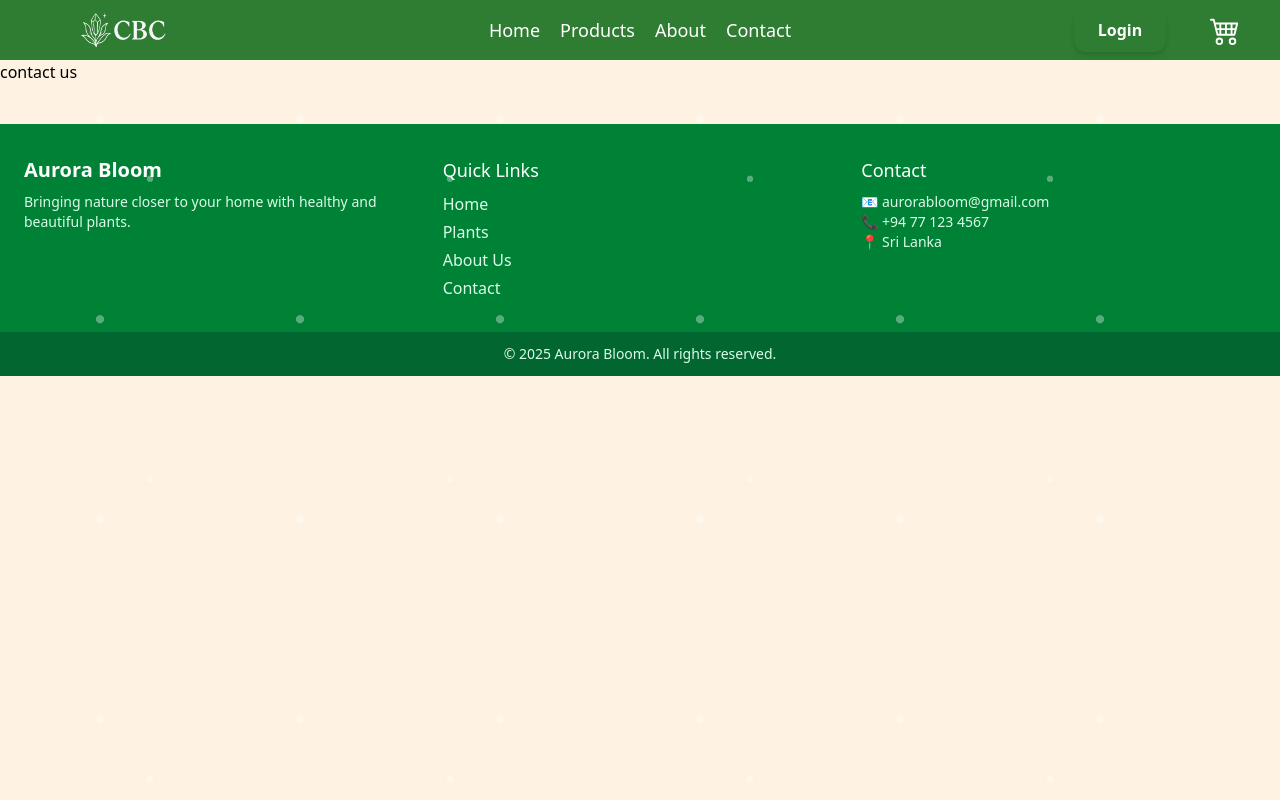
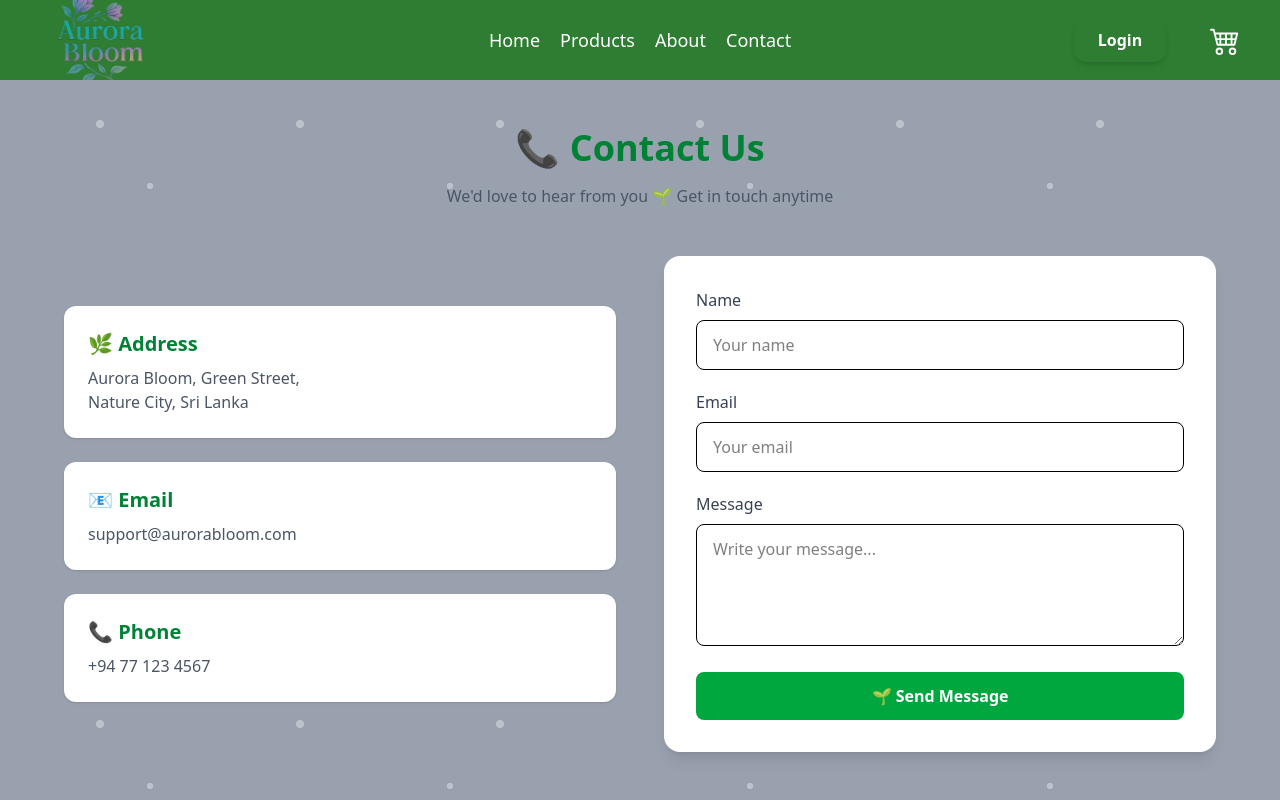
Before and after one commit to Chanuka999/lumera, a React app in the folder frontend/: page /contact in a window 1280 px wide. Shown: the top 800 px of the page. Built offline with nearby package versions, Linux system fonts and the light colour scheme; no server answers; the HTML template or start-up script is replaced by a standard one.

Commit message:
create contact page

```diff
--- a/frontend/src/components/Header.jsx
+++ b/frontend/src/components/Header.jsx
@@ -5,16 +5,17 @@ import { MdMenu } from "react-icons/md";
 
 import UserData from "./UserData";
 import About from "../pages/About";
+import Contact from "../pages/Contact";
 
 const Header = () => {
   const [isSidebarOpen, setIsSidebarOpen] = useState(false);
   return (
-    <div className="w-full h-[60px] bg-accent text-white px-[40px]">
+    <div className="w-full h-[80px] bg-accent text-white px-[40px]">
       <div className="w-full h-full flex relative">
         <img
-          src="/logo.png"
+          src="/aurora1.png"
           alt=""
-          className="h-full w-[170px] hidden lg:flex  absolute left-0 object-cover"
+          className="h-full w-[120px]  hidden lg:flex  absolute left-0 object-cover"
         />
         <div className="lg:hidden w-full relative flex items-center justify-center">
           <MdMenu
@@ -48,10 +49,10 @@ const Header = () => {
                 Plants
               </a>
               <a href="/about" className="p-4 border-b border-secondary/10">
-                <About />
+                About
               </a>
               <a href="/contact" className="p-4 border-b border-secondary/10">
-                Contact
+                contact
               </a>
               <a href="/cart" className="p-4 border-b border-secondary/10">
                 Cart
--- /dev/null
+++ b/frontend/src/pages/Contact.jsx
@@ -0,0 +1,88 @@
+import React from "react";
+
+const Contact = () => {
+  return (
+    <div className="relative min-h-screen bg-gray-400 overflow-hidden px-6 py-12">
+      {/* ❄️ Snow Effect */}
+
+      <div className="max-w-6xl mx-auto relative z-10">
+        {/* Heading */}
+        <h1 className="text-4xl font-bold text-green-700 text-center mb-4 animate-fade-in">
+          📞 Contact Us
+        </h1>
+        <p className="text-center text-gray-600 mb-12 animate-fade-in">
+          We'd love to hear from you 🌱 Get in touch anytime
+        </p>
+
+        <div className="grid md:grid-cols-2 gap-12 items-center">
+          {/* Contact Info */}
+          <div className="space-y-6">
+            <div className="bg-white p-6 rounded-xl shadow animate-float">
+              <h3 className="text-xl font-semibold text-green-700 mb-2">
+                🌿 Address
+              </h3>
+              <p className="text-gray-600">
+                Aurora Bloom, Green Street,
+                <br />
+                Nature City, Sri Lanka
+              </p>
+            </div>
+
+            <div className="bg-white p-6 rounded-xl shadow animate-float">
+              <h3 className="text-xl font-semibold text-green-700 mb-2">
+                📧 Email
+              </h3>
+              <p className="text-gray-600">support@aurorabloom.com</p>
+            </div>
+
+            <div className="bg-white p-6 rounded-xl shadow animate-float">
+              <h3 className="text-xl font-semibold text-green-700 mb-2">
+                📞 Phone
+              </h3>
+              <p className="text-gray-600">+94 77 123 4567</p>
+            </div>
+          </div>
+
+          {/* Contact Form */}
+          <form className="bg-white p-8 rounded-2xl shadow-lg animate-fade-in">
+            <div className="mb-5">
+              <label className="block text-gray-700 mb-2">Name</label>
+              <input
+                type="text"
+                placeholder="Your name"
+                className="w-full px-4 py-3 rounded-lg border focus:outline-none focus:ring-2 focus:ring-green-400 transition"
+              />
+            </div>
+
+            <div className="mb-5">
+              <label className="block text-gray-700 mb-2">Email</label>
+              <input
+                type="email"
+                placeholder="Your email"
+                className="w-full px-4 py-3 rounded-lg border focus:outline-none focus:ring-2 focus:ring-green-400 transition"
+              />
+            </div>
+
+            <div className="mb-5">
+              <label className="block text-gray-700 mb-2">Message</label>
+              <textarea
+                rows="4"
+                placeholder="Write your message..."
+                className="w-full px-4 py-3 rounded-lg border focus:outline-none focus:ring-2 focus:ring-green-400 transition"
+              ></textarea>
+            </div>
+
+            <button
+              type="submit"
+              className="w-full bg-green-600 text-white py-3 rounded-lg font-semibold hover:bg-green-700 hover:scale-105 transition transform duration-300"
+            >
+              🌱 Send Message
+            </button>
+          </form>
+        </div>
+      </div>
+    </div>
+  );
+};
+
+export default Contact;
--- a/frontend/src/pages/HomePage.jsx
+++ b/frontend/src/pages/HomePage.jsx
@@ -10,6 +10,7 @@ import HomeMiddle from "../components/HomeMiddle";
 import Footer from "../components/footer";
 import ImageSection from "../components/ImageSection";
 import About from "./About";
+import Contact from "./Contact";
 
 const HomePage = () => {
   return (
@@ -18,11 +19,12 @@ const HomePage = () => {
       <Routes>
         <Route path="/" element={<HomeMiddle />} />
         <Route path="/products" element={<ProductPage />} />
-        <Route path="/contact" element={<h1>contact us</h1>} />
+        <Route path="/contact" element={<Contact />} />
         <Route path="/overview/:id" element={<ProductOverview />} />
         <Route path="/cart" element={<CartPage />} />
         <Route path="/checkout" element={<Checkout />} />
         <Route path="/about" element={<About />} />
+
         <Route path="/*" element={<h1>404 not found</h1>} />
       </Routes>
 
```
